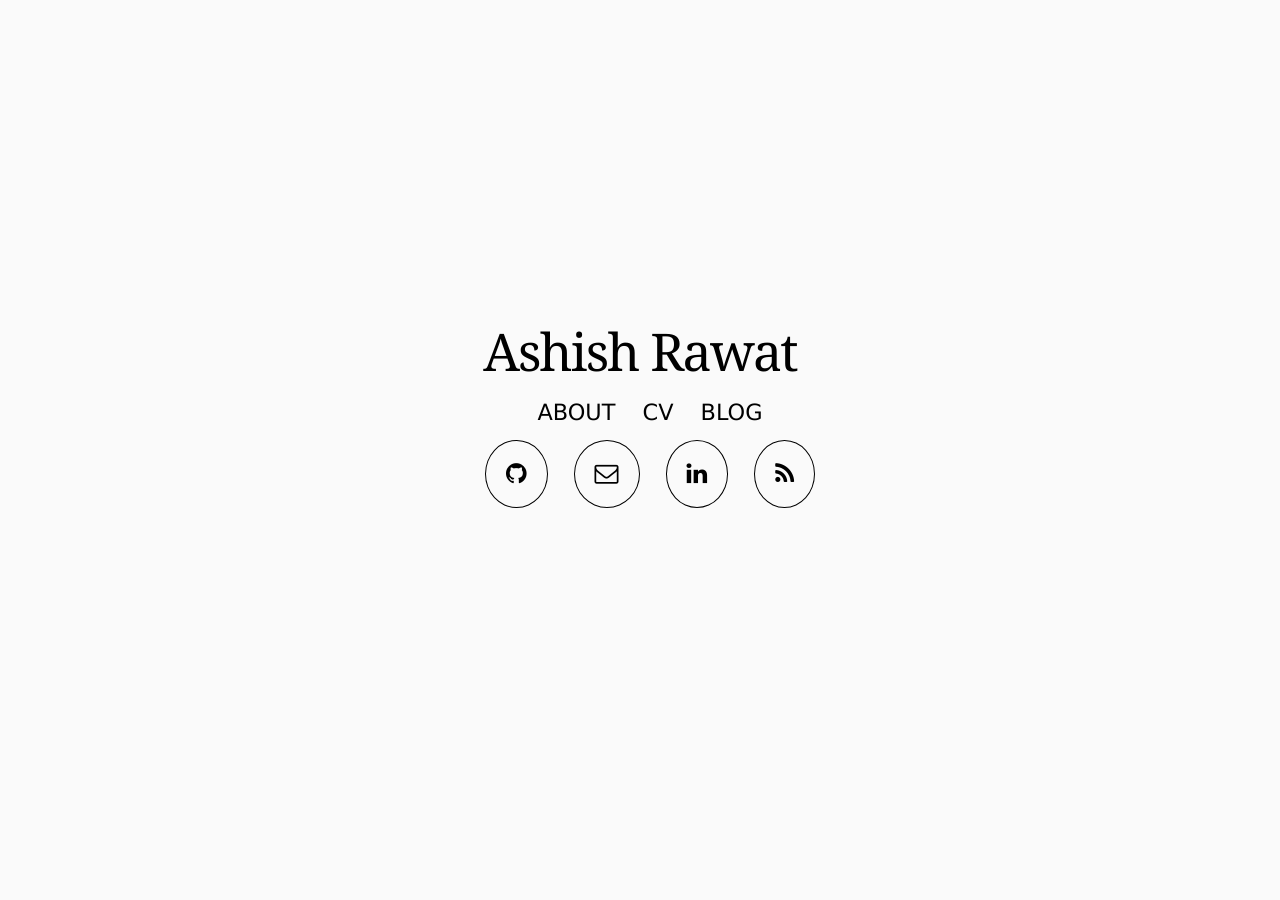
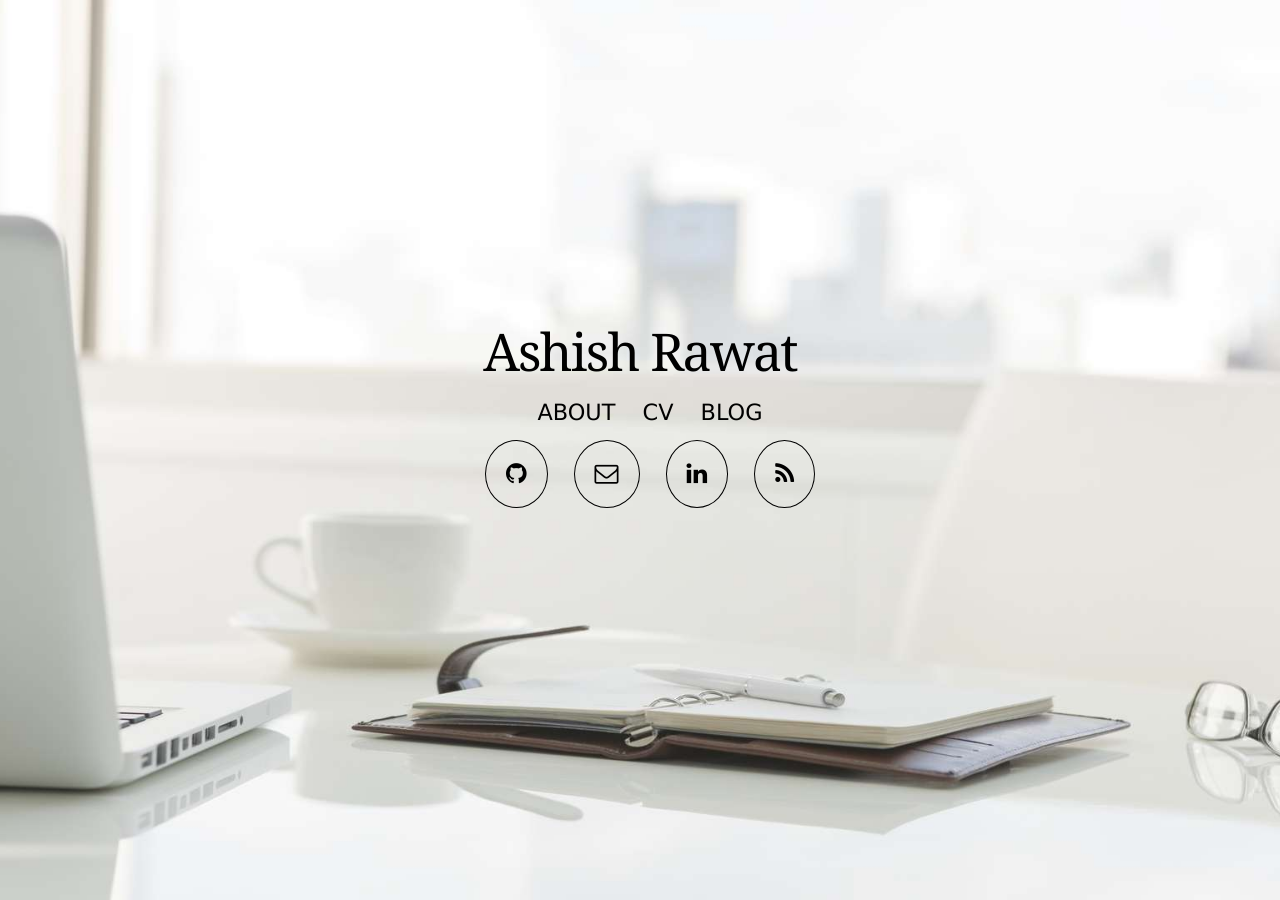
Before and after one commit to AshishRawat31/AshishRawat31.github.io, a Jekyll site: the page index.html, which Jekyll copies as it is, in a window 1280 px wide. Built offline with Jekyll 4.4.1, drawn with Linux system fonts in a browser that asks for light colours; nearby versions of some CDN libraries.

Commit message:
Main page background

```diff
--- a/css/main.css
+++ b/css/main.css
@@ -1,8 +1,12 @@
 @import url(http://fonts.googleapis.com/css?family=Lato);
 @import url(https://cdnjs.cloudflare.com/ajax/libs/font-awesome/4.6.3/css/font-awesome.css);
 
-body {
-    background: #fafafa;
+html {
+  background: url('images/bg.jpg') no-repeat center center fixed;
+  -webkit-background-size: cover;
+  -moz-background-size: cover;
+  -o-background-size: cover;
+  background-size: cover;
 }
 
 #header{
```
Also changed, not shown: css/images/bg.jpg (added).
